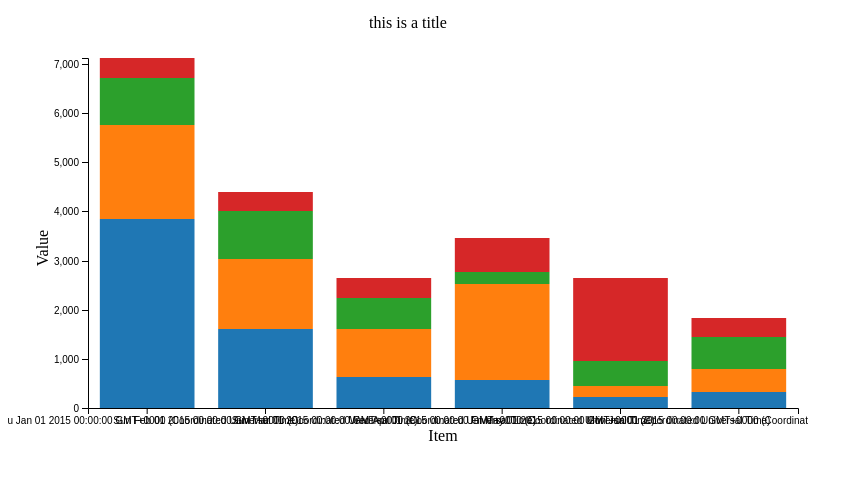
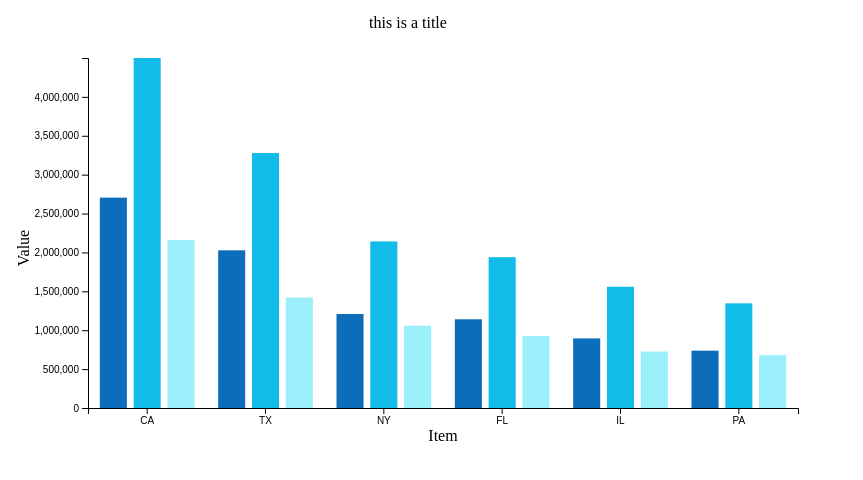
Before and after one commit to mars7233/gooalcharts, a website: page index.html in a window 1280 px wide. Shown: the whole page, without its empty margins (0-863 px from the left). Drawn offline with Linux system fonts and the light colour scheme.

Commit message:
修改dataevent

```diff
--- a/index.html
+++ b/index.html
@@ -11,7 +11,7 @@
 <body>
     <script>
         var options = {
-            "type": "stackedbar",
+            "type": "groupedbar",
             "data": [{ "key": "233", "value": "2333" }, { "key": "233", "value": "2333" }],
             "width": 800,
             "height": 450,
@@ -103,14 +103,14 @@
         //     bardata.push(data);
         // }
 
-        stackedbarData = [{ month: new Date(2015, 0, 1), apples: 3840, bananas: 1920, cherries: 960, dates: 400 },
-        { month: new Date(2015, 1, 1), apples: 1600, bananas: 1440, cherries: 960, dates: 400 },
-        { month: new Date(2015, 2, 1), apples: 640, bananas: 960, cherries: 640, dates: 400 },
-        { month: new Date(2015, 3, 1), apples: 560, bananas: 1960, cherries: 240, dates: 700 },
-        { month: new Date(2015, 4, 1), apples: 230, bananas: 220, cherries: 500, dates: 1700 },
-        { month: new Date(2015, 5, 1), apples: 320, bananas: 480, cherries: 640, dates: 400 }];
+        stackedbarData = [{ month: new Date(2015, 0, 1), apples: 3840, bananas: 1920, cherries: 960, dates: 400, gg: 600 },
+        { month: new Date(2015, 1, 1), apples: 1600, bananas: 1440, cherries: 960, dates: 400 ,gg: 800 },
+        { month: new Date(2015, 2, 1), apples: 640, bananas: 960, cherries: 640, dates: 400 ,gg: 200 },
+        { month: new Date(2015, 3, 1), apples: 560, bananas: 1960, cherries: 240, dates: 700,gg: 1000  },
+        { month: new Date(2015, 4, 1), apples: 230, bananas: 220, cherries: 500, dates: 1700 ,gg: 600 },
+        { month: new Date(2015, 5, 1), apples: 320, bananas: 480, cherries: 640, dates: 400 ,gg: 500 }];
 
-        options.data = stackedbarData;
+        options.data = groupbarData;
         var barchart = gooal.init("body", options);
 
         // 绑定事件
--- a/src/bar/dataEvents.js
+++ b/src/bar/dataEvents.js
@@ -31,7 +31,7 @@ function handleGroupedBarData(opt) {
     // 检验数据正确性及完整性(功能待开发)
 
     var primaryItem, secondaryItem;
-    primaryItem = data.map(function (d) { return d.State });
+    primaryItem = data.map(function (d) { return getObjFirstValue(d) });
     var secondaryItem = Object.keys(data[0]);
     secondaryItem.splice(0, 1);
     return { "primary": primaryItem, "secondary": secondaryItem };
@@ -72,4 +72,4 @@ function handleStackedBar(opt) {
 function getObjFirstValue(element) {
     return element[Object.keys(element)[0]];
 }
-export { handleBarData, handleGroupedBarData, handleStackedBar ,getObjFirstValue}
+export { handleBarData, handleGroupedBarData, handleStackedBar, getObjFirstValue }
```
Also changed, not shown: build/gooalcharts.js.
